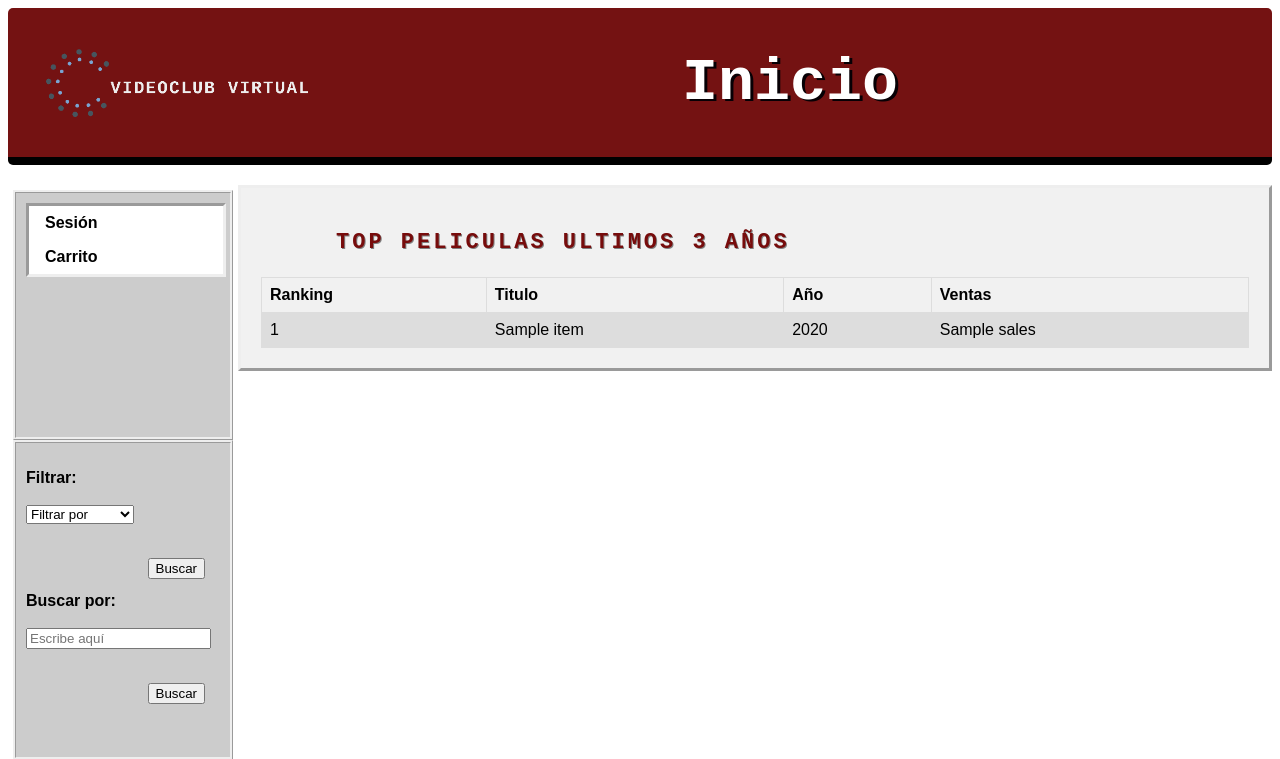
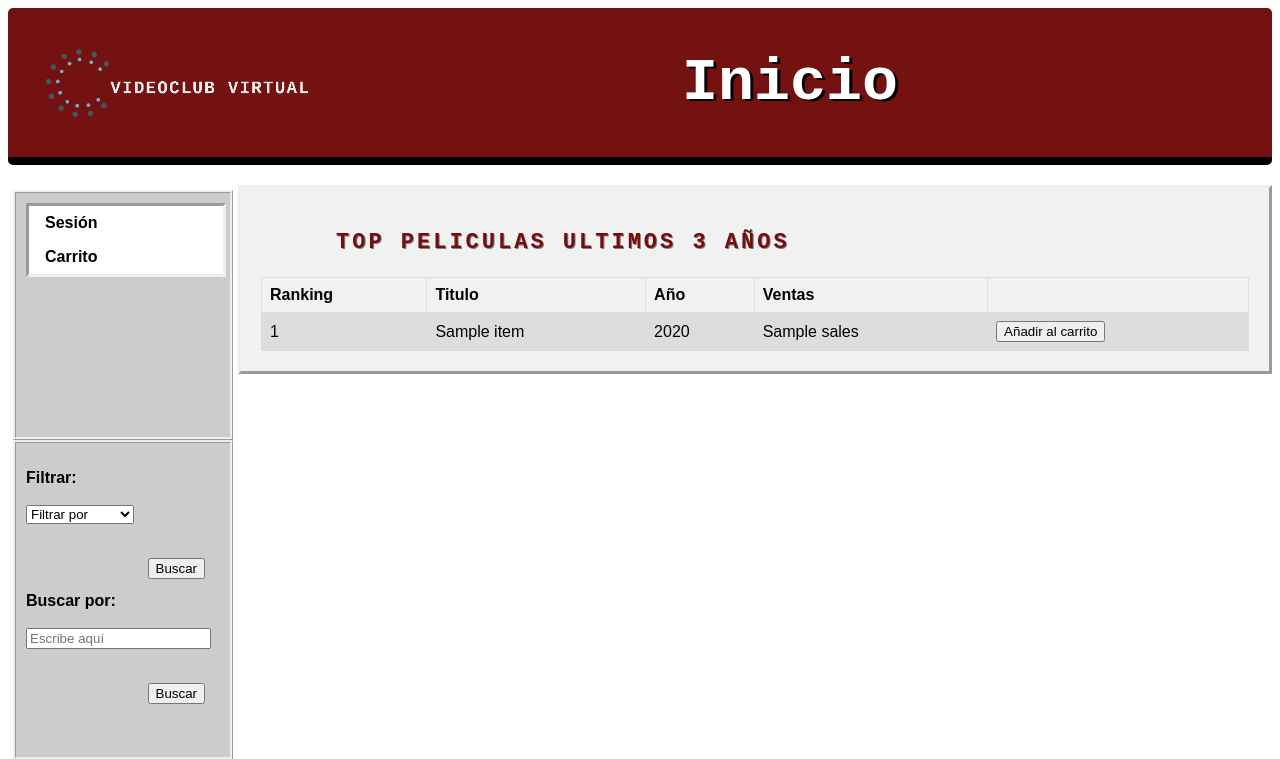
Before and after one commit to D-Pascual/SI_P3, a Flask app: template public_html/app/templates/index.html in a window 1280 px wide. Shown: the top 759 px of the page. Run offline with Flask 2, Linux system fonts and the light colour scheme; the template is opened without the code that fills it: most values are stand-ins (such as "Sample title", 1, 10 or a date in 2020); parts of the project's set-up code (start-up, migrations or seed data) failed here and were passed over; some libraries are stand-ins or nearby versions.

Commit message:
before merge

```diff
--- a/public_html/app/templates/index.html
+++ b/public_html/app/templates/index.html
@@ -17,6 +17,7 @@
         <th>Titulo</th>
         <th>Año</th>
         <th>Ventas</th>
+        <th></th>
     </tr>
     {% for item in top_movies %}
         <tr>
@@ -24,6 +25,7 @@
             <td>{{ item.movietitle }}</td>
             <td>{{ item.year }}</td>
             <td>{{ item.sales }}</td>
+            <td><button type="button" onclick="{{ url_for('add_to_cart', id=selection.id) }}">Añadir al carrito</button></td>
         </tr>
     {% endfor %}
     </table>
```
Also changed, not shown: 2 other files.
